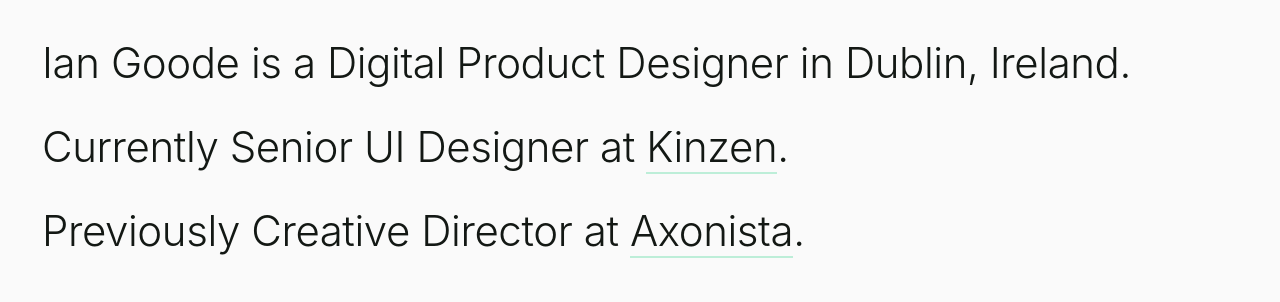
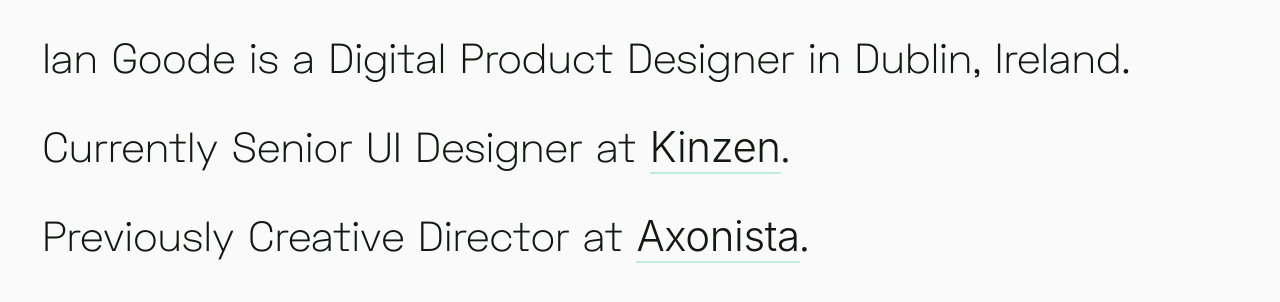
Before and after one commit to Lennington/personal-site, a Jekyll site: the page built from index.md, in a window 1280 px wide. Shown: the top 302 px of the page. Built offline with Jekyll 4.4.1, drawn with Linux system fonts in a browser that asks for light colours; some web fonts are replaced.

Commit message:
Fixing url path

```diff
--- a/public/css/main.scss
+++ b/public/css/main.scss
@@ -3,13 +3,13 @@
 
 @font-face {
   font-family: "Space Grotesk Light";
-  src: url("fonts/SpaceGrotesk-Light.woff2") format('woff2');
+  src: url("../fonts/SpaceGrotesk-Light.woff2") format('woff2');
   font-weight: 300;
 }
 
 @font-face {
   font-family: "Space Grotesk Medium";
-  src: url("fonts/awesome-font-bold.woff") format('woff');
+  src: url("../fonts/awesome-font-bold.woff") format('woff');
   font-weight: 500;
 }
 
```
